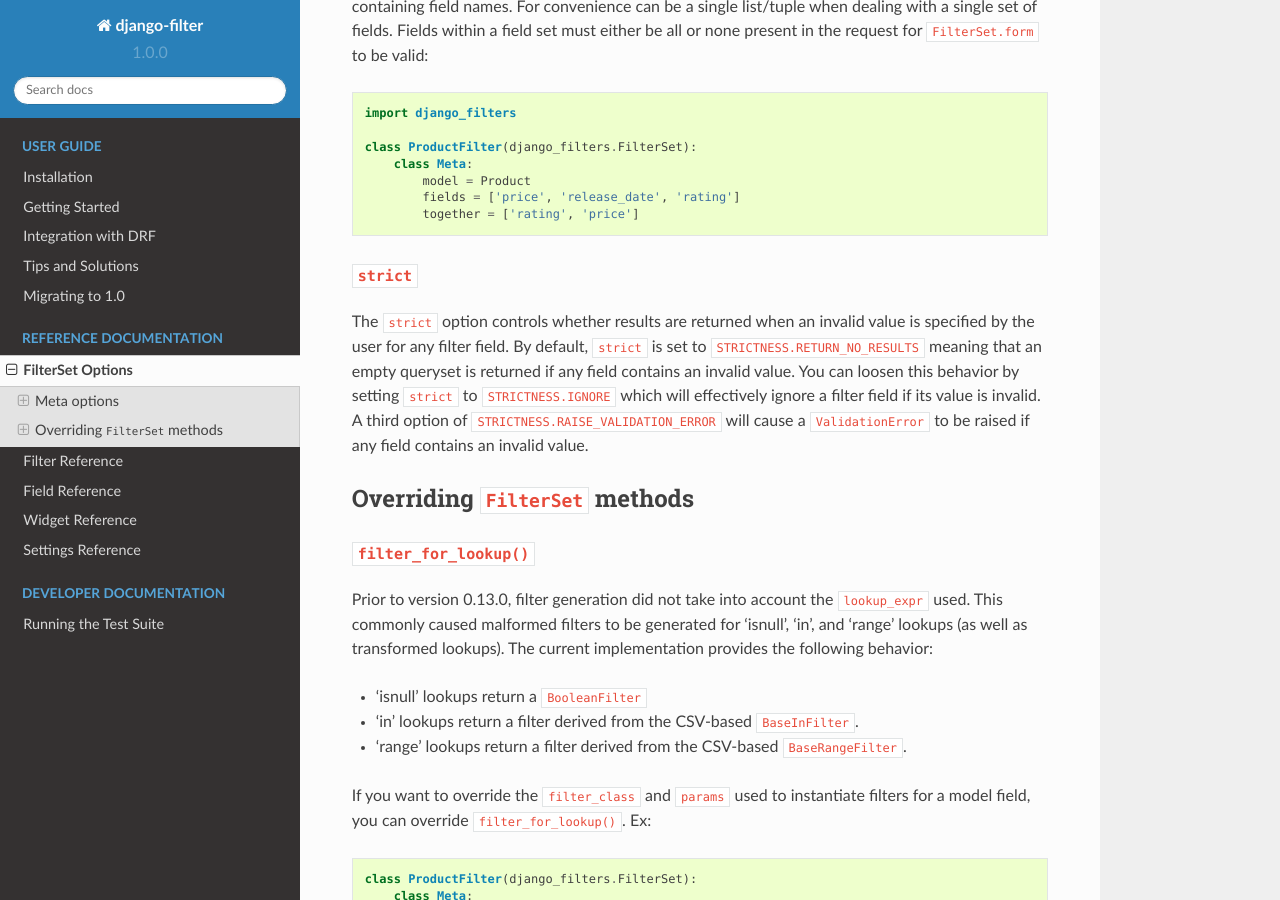
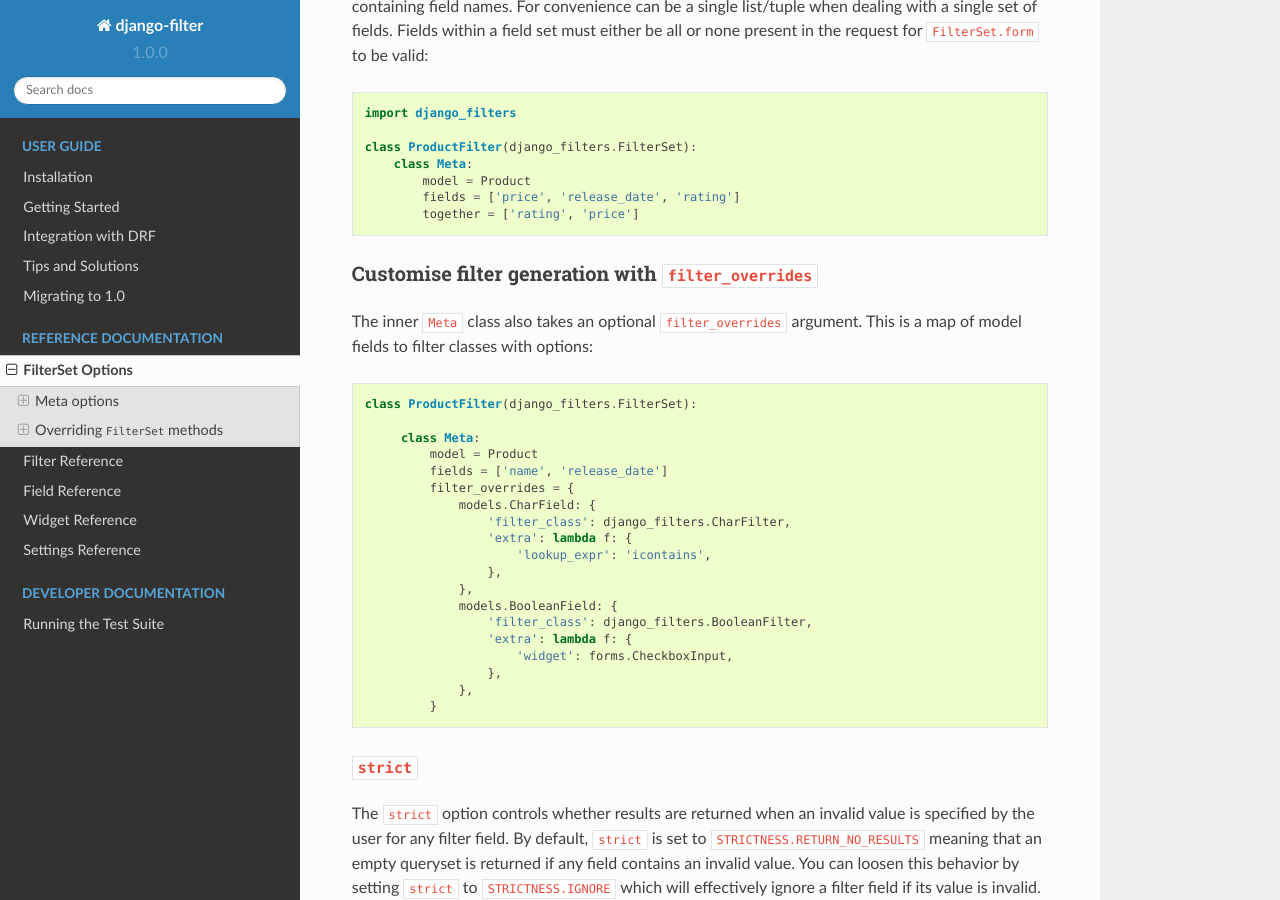
Before and after one commit to carltongibson/django-filter, a Sphinx documentation site: the page built from docs/ref/filterset.txt, in a window 1280 px wide and 900 px high, scrolled down 1794 px. Built offline with Sphinx 7.4.7 and the Read the Docs theme 2.0.0, drawn with Linux system fonts in a browser that asks for light colours.

Commit message:
Update docs on `filter_overrides` usage
Closes #565

```diff
--- a/docs/ref/filterset.txt
+++ b/docs/ref/filterset.txt
@@ -12,7 +12,7 @@ Meta options
 - :ref:`exclude <exclude>`
 - :ref:`form <form>`
 - :ref:`together <together>`
-- filter_overrides
+- :ref:`filter_overrides <filter_overrides>`
 - :ref:`strict <strict>`
 
 
@@ -120,6 +120,36 @@ field set must either be all or none present in the request for
             fields = ['price', 'release_date', 'rating']
             together = ['rating', 'price']
 
+
+.. _filter_overrides:
+
+Customise filter generation with ``filter_overrides``
+~~~~~~~~~~~~~~~~~~~~~~~~~~~~~~~~~~~~~~~~~~~~~~~~~~~~~
+
+The inner ``Meta`` class also takes an optional ``filter_overrides`` argument.
+This is a map of model fields to filter classes with options::
+
+   class ProductFilter(django_filters.FilterSet):
+
+        class Meta:
+            model = Product
+            fields = ['name', 'release_date']
+            filter_overrides = {
+                models.CharField: {
+                    'filter_class': django_filters.CharFilter,
+                    'extra': lambda f: {
+                        'lookup_expr': 'icontains',
+                    },
+                },
+                models.BooleanField: {
+                    'filter_class': django_filters.BooleanFilter,
+                    'extra': lambda f: {
+                        'widget': forms.CheckboxInput,
+                    },
+                },
+            }
+
+
 .. _strict:
 
 ``strict``
```
Also changed, not shown: docs/guide/usage.txt (+8 -8 lines), 2 other files.
